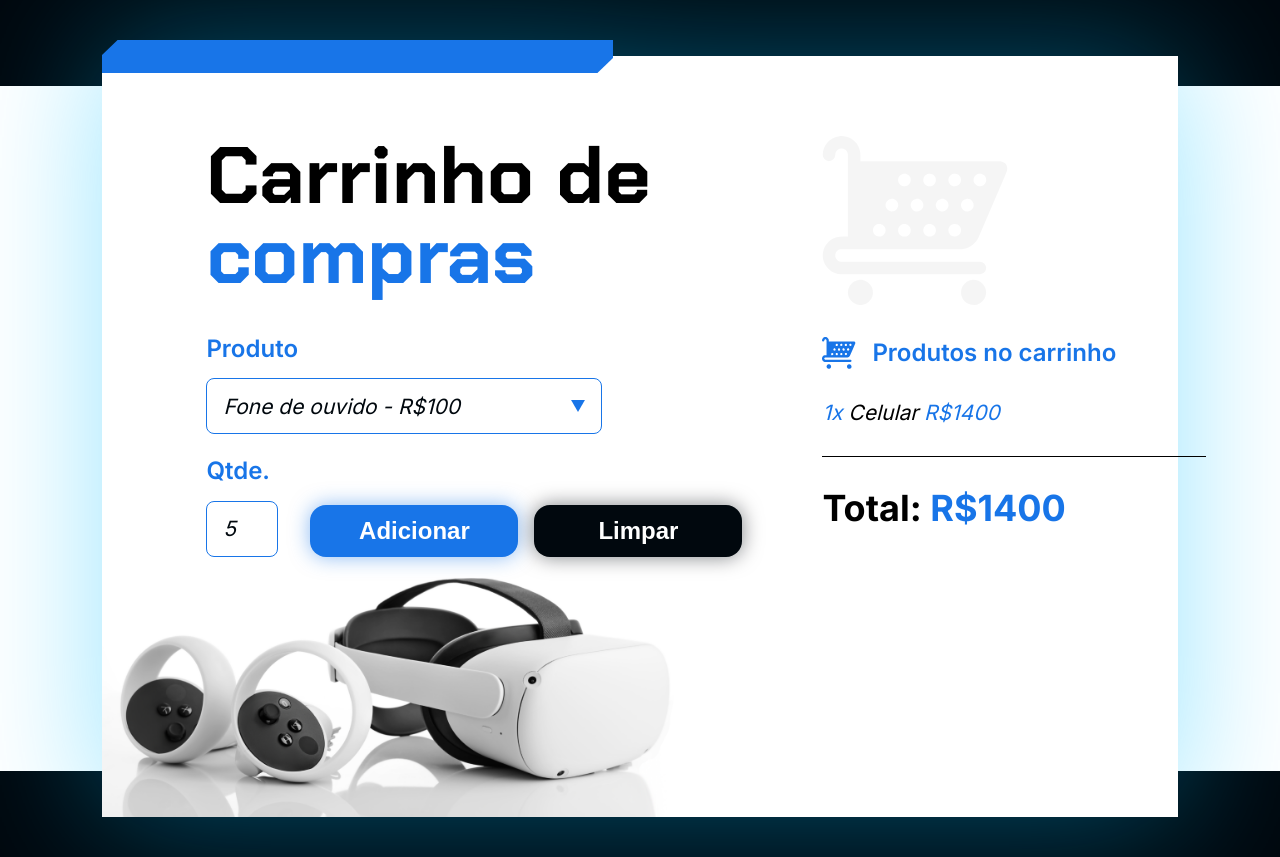
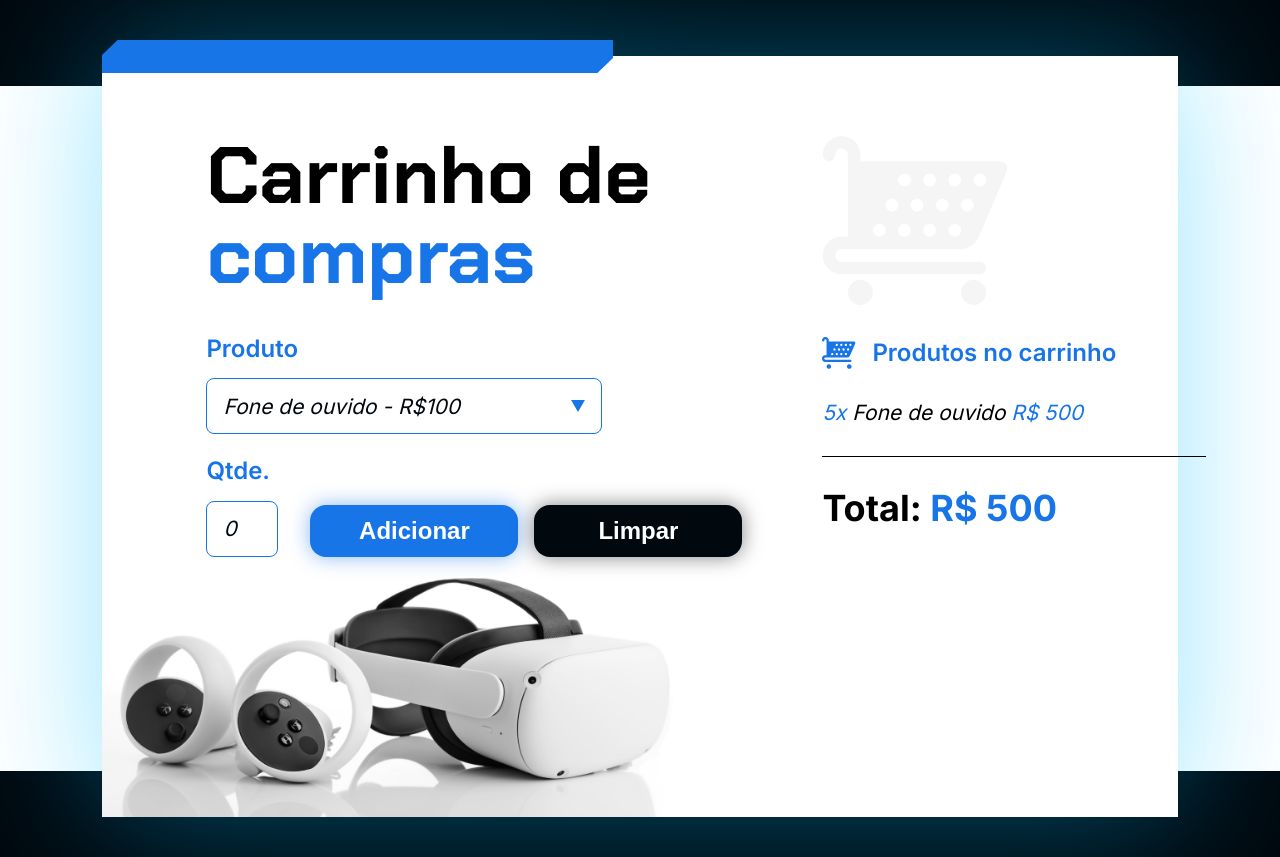
Before and after one commit to caiogomesr/Training-programming-logic, a plain HTML site: page carrinho-compras/index.html in a window 1280 px wide. Both pictures are taken after typing "5" into the empty fields and a click on the button "Adicionar". Drawn offline with Linux system fonts and the light colour scheme.

Commit message:
populando codigo JS

```diff
--- a/carrinho-compras/index.html
+++ b/carrinho-compras/index.html
@@ -28,7 +28,7 @@
           <select class="produto-input" name="produto" id="produto">
             <option value="Fone de ouvido - R$100">Fone de ouvido - R$100</option>
             <option value="Celular - R$1400">Celular - R$1400</option>
-            <option value="Oculus VR - R$5000">Oculus VR - R$5000</option>
+            <option value="Oculos VR - R$5000">Oculos VR - R$5000</option>
           </select>
           </div>
         </label>
--- a/carrinho-compras/js/app.js
+++ b/carrinho-compras/js/app.js
@@ -0,0 +1,25 @@
+let totalGeral;
+limpar();
+
+function adicionar() {
+    let produto = document.getElementById("produto").value;
+    let nomeProduto = produto.split('-')[0];
+    let valorUnitario = produto.split('$')[1];
+    let quantidade = document.getElementById("quantidade").value;
+    let valorTotalProduto = quantidade * valorUnitario;
+    let listaProdutos = document.getElementById('lista-produtos');
+    listaProdutos.innerHTML = listaProdutos.innerHTML + `<section class="carrinho__produtos__produto">
+          <span class="texto-azul">${quantidade}x</span> ${nomeProduto} <span class="texto-azul">R$ ${valorTotalProduto}</span>
+        </section>`;
+    totalGeral = totalGeral + valorTotalProduto;
+    let totalCarrinho = document.getElementById('valor-total');
+    totalCarrinho.textContent = `R$ ${totalGeral}`;
+    document.getElementById("quantidade").value = 0;
+
+}
+
+function limpar() {
+    document.getElementById('lista-produtos').innerHTML = '';
+    document.getElementById('valor-total').textContent = 'R$0';
+    totalGeral = 0;
+}
```
